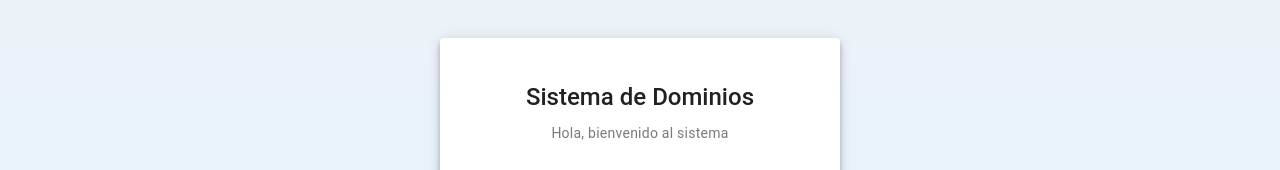
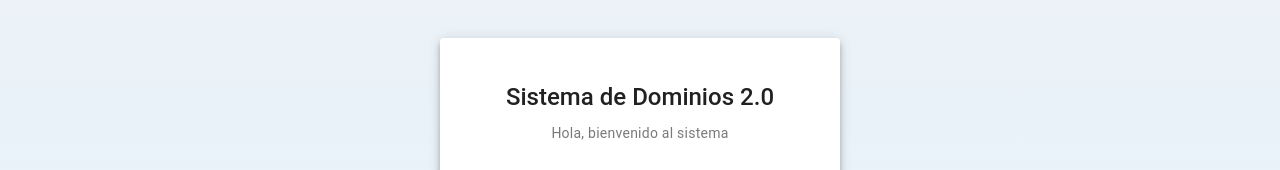
Before and after one commit to PabloAlexanderJiron/SPA_GestionDominios, a Vue app: page / in a window 1280 px wide. Shown: the part 203-373 px from the top of the page. Built offline with nearby package versions, Linux system fonts and the light colour scheme.

Commit message:
Fix: Cambiar el titulo

```diff
--- a/src/views/autenticacion/LoginView.vue
+++ b/src/views/autenticacion/LoginView.vue
@@ -9,7 +9,7 @@
         >
           <VCardText class="px-6 pt-8">
             <VCardTitle class="text-center text-h5">
-              Sistema de Dominios
+              Sistema de Dominios 2.0
             </VCardTitle>
             <VCardSubtitle class="text-center">
               Hola, bienvenido al sistema
```
